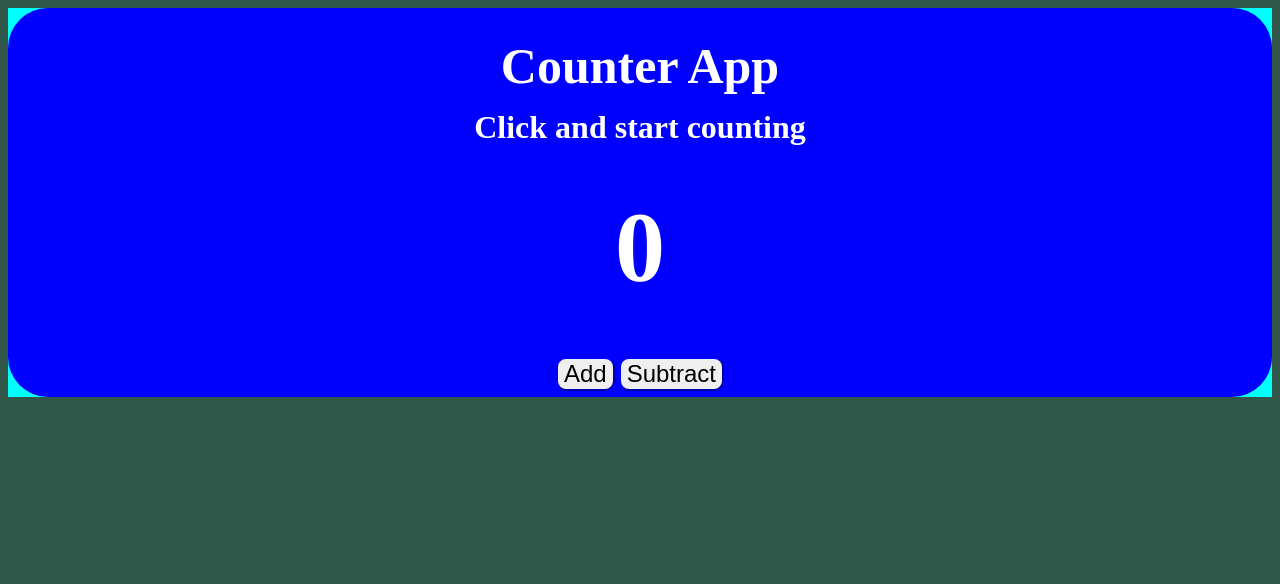
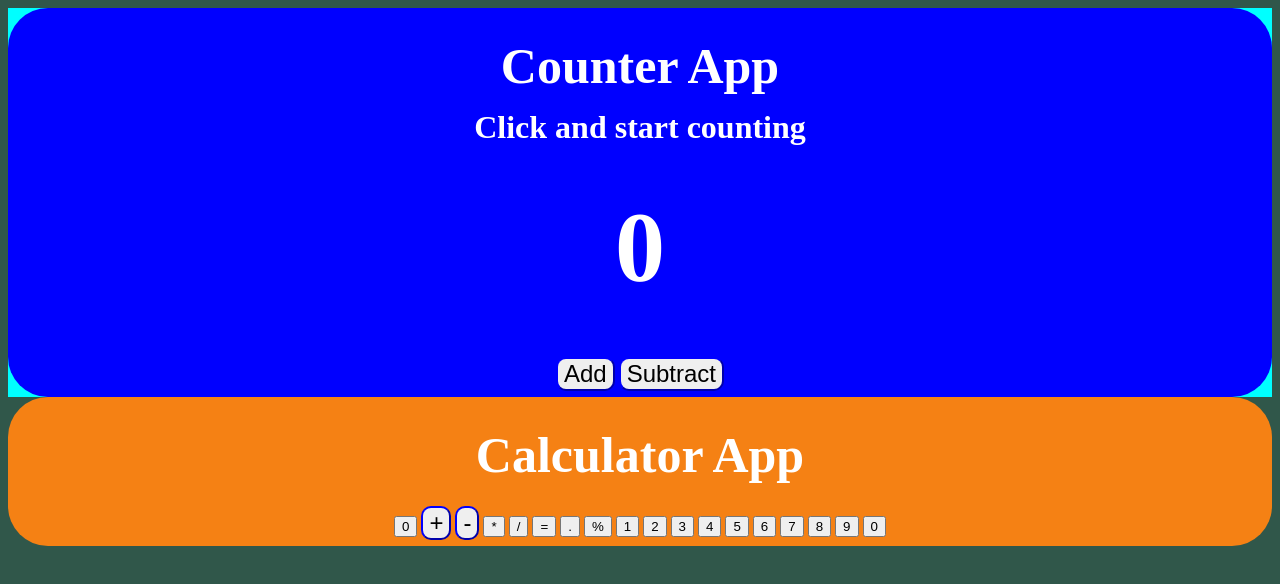
Before and after one commit to Yakub-Ojo/my-counter-calculator, a plain HTML site: page index.html in a window 1280 px wide. Drawn offline with Linux system fonts and the light colour scheme.

Commit message:
adding calculator-app

```diff
--- a/index.html
+++ b/index.html
@@ -9,15 +9,36 @@
 </head>
 <body>
   <section class="counter-section">
-
-
     <div class="counter-app">
        <h1>Counter App</h1>
        <p>Click and start counting</p>
        <p id="initial-value">0</p>
       <button class="adding-button">Add</button>
       <button class="sub-button">Subtract</button>
+    </div>
+  </section>
 
+  <section class="Calculator-section">
+    <div class="calc-app">
+      <h1>Calculator App</h1>
+      <button class="cal-val">0</button>
+      <button class="plus">+</button>
+      <button class="minus">-</button>
+      <button class="multiply">*</button>
+      <button class="division">/</button>
+      <button class="equals">=</button>
+      <button class="dot">.</button>
+      <button class="percent">%</button>
+      <button class="one">1</button>
+      <button class="two">2</button>
+      <button class="three">3</button>
+      <button class="four">4</button>
+      <button class="five">5</button>
+      <button class="six">6</button>
+      <button class="seven">7</button>
+      <button class="eight">8</button>
+      <button class="nine">9</button>
+      <button class="zero">0</button>
     </div>
   </section>
   <script src="script.js"></script>
--- a/script.js
+++ b/script.js
@@ -2,12 +2,47 @@ const addingButton = document.querySelector(".adding-button");
 const subButton = document.querySelector(".sub-button");
 let initialValue = document.querySelector("#initial-value");
 Number("initialValue.innerText");
-console.log(initialValue.innerText);
 addingButton.addEventListener("click", () => {
 
     initialValue.innerText++;
-    console.log(initialValue.innerText)
-})
+});
 subButton.addEventListener("click", () => {
     initialValue.innerText--;
+});
+
+//Calculator Application
+const input = document.querySelector('.cal-val');
+let content = Number(input.textContent);
+let base = 2;
+let base2 = 0;
+console.log((base));
+
+const plus = document.querySelector('.plus');
+plus.addEventListener('click', e => {
+    base += base2;
+    console.log(content);
 })
+
+const one = document.querySelector('.one');
+let oneContent = Number(one.textContent);
+one.addEventListener('click', () => {
+    base += oneContent;
+    //console.log((content));
+    //console.log(base)
+})
+
+const two = document.querySelector('.two');
+let twoContent = Number(two.textContent)
+two.addEventListener('click', () => {
+    base += twoContent;
+    //console.log((content));
+})
+
+console.log(base)
+
+let a = ["1", "+", "2"];
+a.forEach(item => {
+    Number(item);
+    console.log(item);
+})
+//console.log(a)
--- a/style.css
+++ b/style.css
@@ -180,3 +180,34 @@ body{
   #initial-value{
     font-size: 100px;
   }
+
+  .calc-app{
+    background-color: rgb(245, 129, 20);
+    margin: auto;
+    height: auto;
+    width: auto;
+    display: block;
+    flex-direction: column;
+    padding: 6px;
+    border-radius: 40px;
+    text-align: center;
+
+    line-height: 20px;
+
+  }
+  .plus, .minus{
+    border-width: none;
+    border-color: blue;
+    border-radius: 10px;
+    font-size:x-large;
+    font-family: Arial, Helvetica, sans-serif;
+    cursor: pointer;
+  }
+  .plus:hover, .minus:hover{
+    background-color: rgba(165, 140, 140, 0.089);
+  }
+  #cal-val{
+    text-align: center;
+    color: white;
+    font-weight: bolder;
+  }
```
